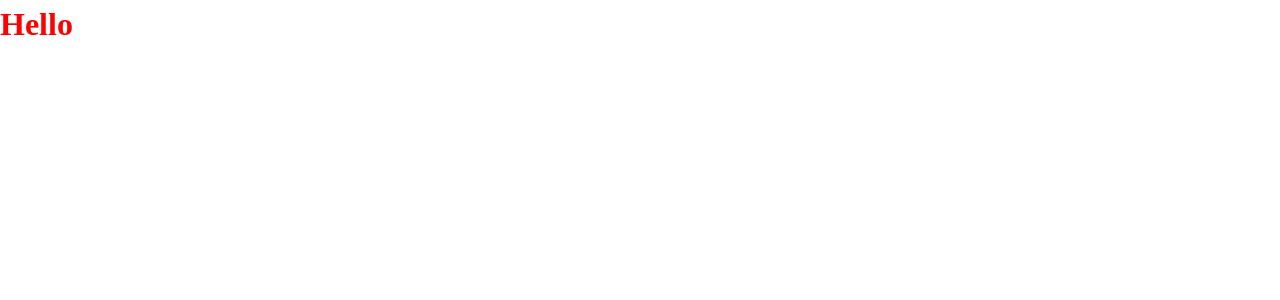
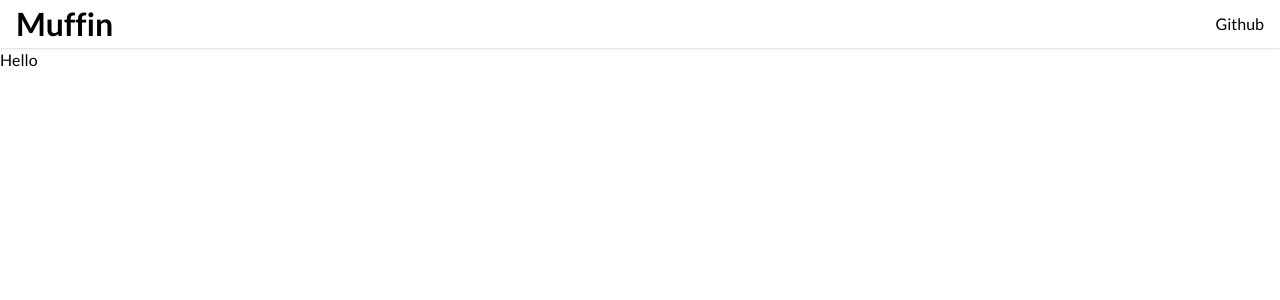
Before and after one commit to ealpizr/muffin, a React (Vite) app: page / in a window 1280 px wide. Shown: the top 300 px of the page. Built offline with nearby package versions, Linux system fonts and the light colour scheme.

Commit message:
create header component

```diff
--- a/src/App.tsx
+++ b/src/App.tsx
@@ -1,11 +1,19 @@
 import styled from "styled-components";
+import Header from "./components/Header";
 
 const App = () => {
-  return <StyledComp>Hello</StyledComp>;
+  return (
+    <AppContainer>
+      <Header />
+      <p>Hello</p>
+    </AppContainer>
+  );
 };
 
-const StyledComp = styled.h1`
-  color: red;
+const AppContainer = styled.div`
+  display: flex;
+  flex-direction: column;
+  height: 100%;
 `;
 
 export default App;
--- /dev/null
+++ b/src/components/Header.tsx
@@ -0,0 +1,30 @@
+import styled from "styled-components";
+
+const Header = () => {
+  return (
+    <HeaderContainer>
+      <h1>Muffin</h1>
+      <nav>
+        <Link href="https://github.com/ealpizr/muffin">Github</Link>
+      </nav>
+    </HeaderContainer>
+  );
+};
+
+const HeaderContainer = styled.header`
+  display: flex;
+  align-items: center;
+  justify-content: space-between;
+  padding: 0 1rem;
+  box-shadow: 0 1px 3px 0 rgb(0 0 0 / 0.1), 0 1px 2px -1px rgb(0 0 0 / 0.1);
+`;
+
+const Link = styled.a`
+  color: black;
+  text-decoration: none;
+  &:hover {
+    color: blue;
+  }
+`;
+
+export default Header;
--- a/src/main.tsx
+++ b/src/main.tsx
@@ -3,6 +3,7 @@ import ReactDOM from "react-dom/client";
 import App from "./App";
 
 import "./styles/reset.css";
+import "./styles/main.css";
 
 ReactDOM.createRoot(document.getElementById("root") as HTMLElement).render(
   <React.StrictMode>
--- /dev/null
+++ b/src/styles/main.css
@@ -0,0 +1,5 @@
+@import url("https://fonts.googleapis.com/css2?family=Lato:wght@400;700&display=swap");
+
+html {
+  font-family: "Lato", sans-serif;
+}
```
